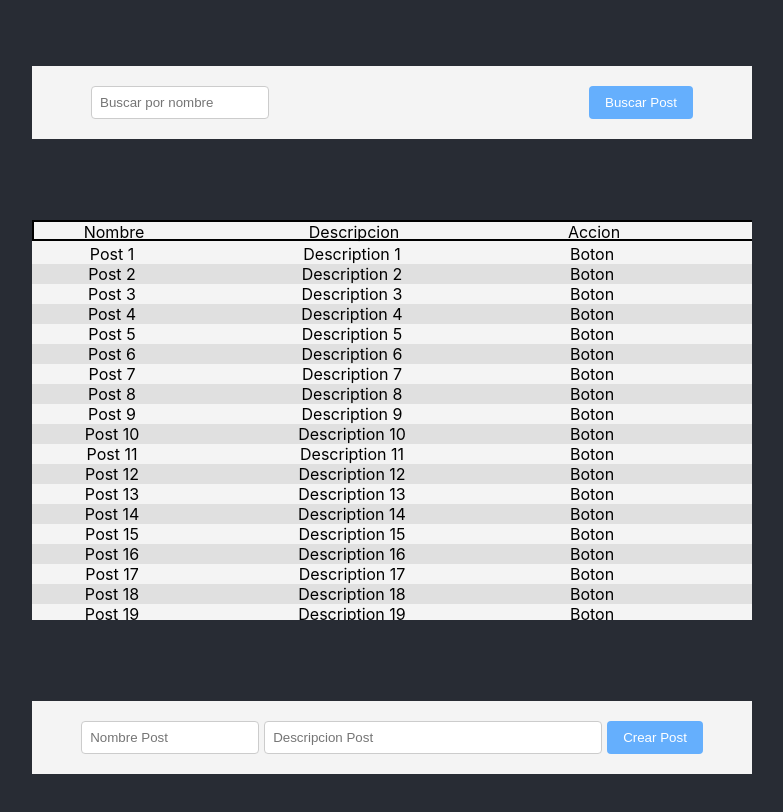
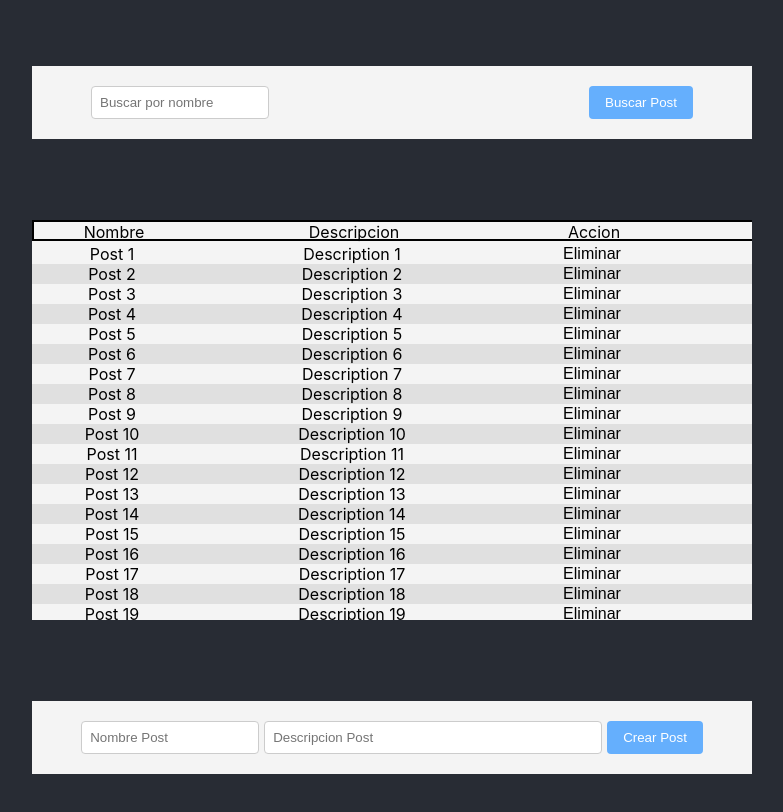
Before and after one commit to FabianMalferMix/tcit-recruiting, a React (Create React App) app in the folder frontend/: page / in a window 1280 px wide. Shown: the top 812 px of the page, without its empty margins (248-1031 px from the left). Built offline with nearby package versions, Linux system fonts and the light colour scheme; the HTML template or start-up script is replaced by a standard one.

Commit message:
Implementación button Eliminar post

```diff
--- a/frontend/src/components/postsList/ListItem.css
+++ b/frontend/src/components/postsList/ListItem.css
@@ -19,3 +19,21 @@ li:nth-child(odd) {
 li:nth-child(even) {
     background-color: #e0e0e0; /* Color oscuro */
 }
+
+
+.delete-post-button {
+    width: 100%; /* El botón ocupa todo el ancho del div */
+    height: 100%; /* El botón ocupa toda la altura del div */
+    background-color: inherit;
+    border: none; /* Elimina el borde por defecto */
+    font-size: 16px; /* Tamaño de la fuente */
+    cursor: pointer; /* Cambia el cursor al pasar sobre el botón */
+    display: block; /* Asegura que el botón sea un bloque de nivel completo */
+    text-align: center; /* Centra el texto */
+    padding: 0; /* Elimina cualquier padding extra */
+}
+
+.delete-post-button:hover {
+    background-color: #b22121; /* Color de fondo inicial */
+    color:white
+}
--- a/frontend/src/components/postsList/ListItem.js
+++ b/frontend/src/components/postsList/ListItem.js
@@ -2,12 +2,22 @@ import React from "react";
 import './ListItem.css';
 
 const ListItem = props => {
+
+    const clickHandler = (e) => {
+        e.preventDefault();
+        console.log('Eliminar post')
+    }
+
     return(
-        <li className="posts-list-item">
+        <li key={props.id} className="posts-list-item">
             <div className="list-item-grid">
                 <div className="list-item-cell-name">{props.name}</div>
                 <div className="list-item-cell-desc">{props.description}</div>
-                <div className="list-item-cell-button">Boton</div>
+                <div className="list-item-cell-button">
+                    <button type="submit" className="delete-post-button" onClick={clickHandler}>
+                        Eliminar
+                    </button>
+                </div>
             </div>
         </li>
     )
```
